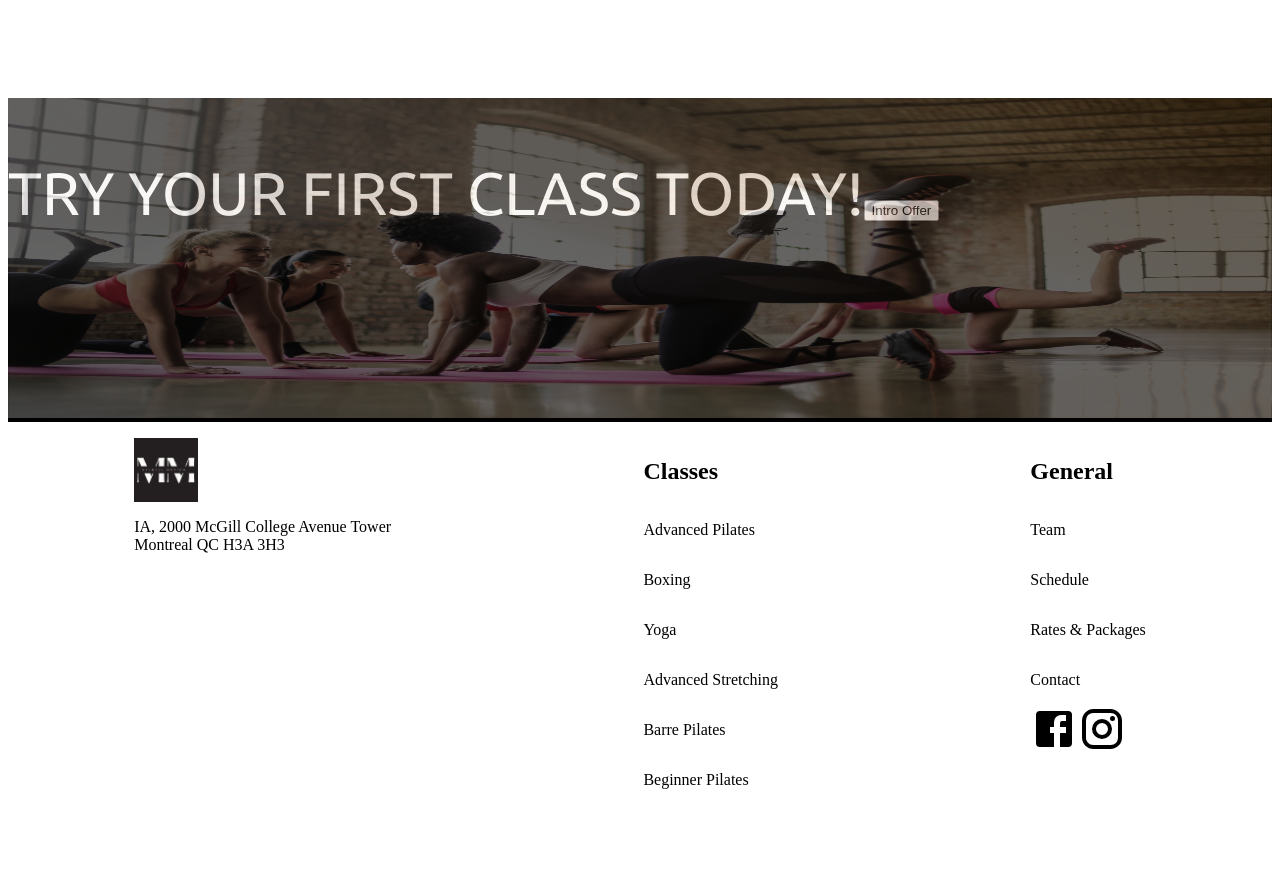
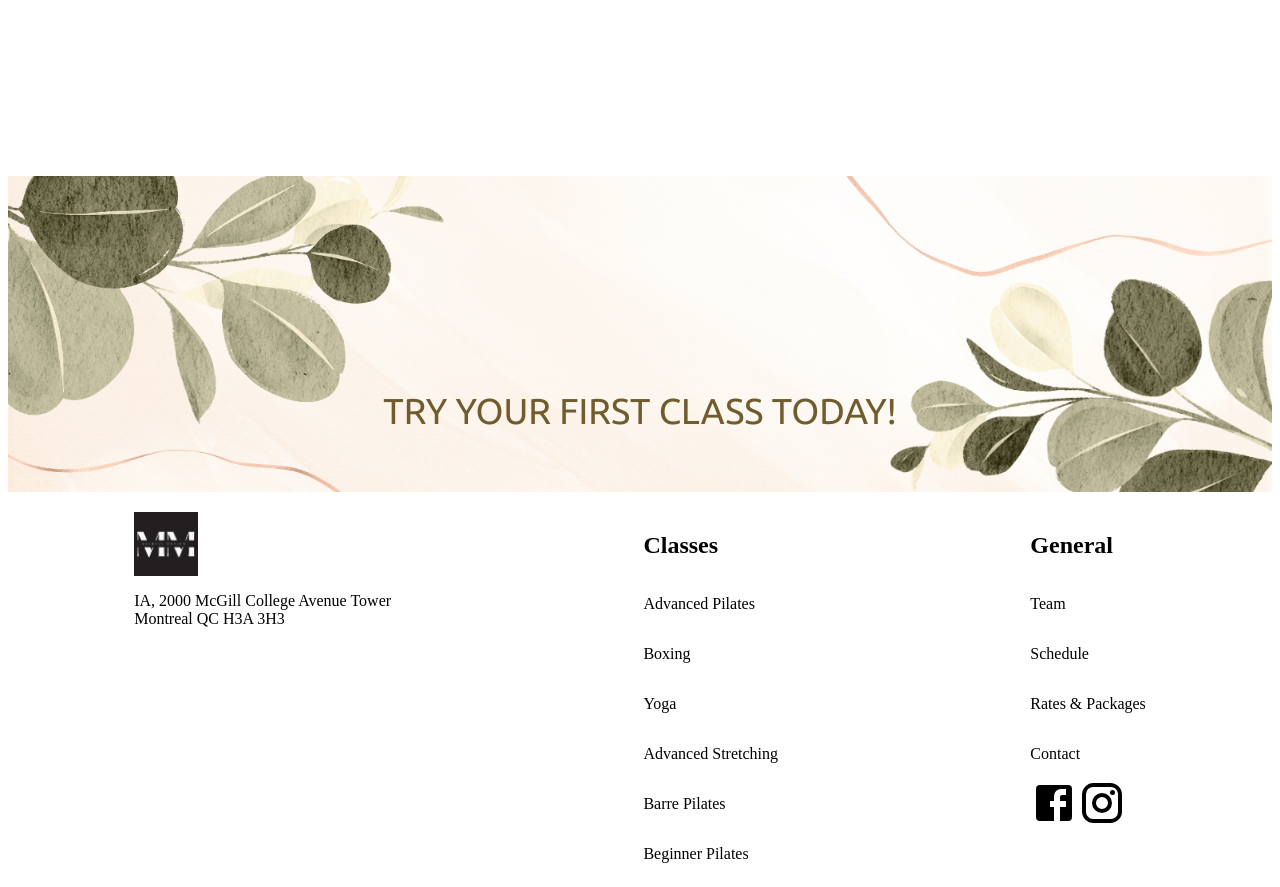
Before and after one commit to WebDevTheresa/Mindful-Motion, a React (Create React App) app in the folder client/: page /Fitnessclass in a window 1280 px wide. Shown: the part 3269-4156 px from the top of the page. Before the commit the page ends 4082 px from the top, so only its background shows below. Built offline with nearby package versions, Linux system fonts and the light colour scheme.

Commit message:
component complete

```diff
--- a/client/src/IntroOffer.js
+++ b/client/src/IntroOffer.js
@@ -1,13 +1,11 @@
 import styled, { withTheme } from 'styled-components';
-import Intro from './pictures/Intro.jpg';
+import Intro from './pictures/Intro.png';
 
 const IntroOffer = () => {
   return (
     <Wrapper>
       <OfferWrapper>
-        <Offer>
-          TRY YOUR FIRST CLASS TODAY!<button>Intro Offer</button>
-        </Offer>
+        <Offer>TRY YOUR FIRST CLASS TODAY!</Offer>
       </OfferWrapper>
       <Img src={Intro} alt="fitness" />
     </Wrapper>
@@ -15,38 +13,39 @@ const IntroOffer = () => {
 };
 
 const Wrapper = styled.div`
-  background-color: black;
+  @media and screen and (max-width: 768px) {
+    width: 100%;
+    height: auto;
+  }
+`;
+const Img = styled.img`
+  width: 100%;
+  z-index: 2;
+  @media and screen and (max-width: 768px) {
+    width: 100%;
+    height: auto;
+  }
+`;
+const OfferWrapper = styled.div`
+  @media and screen and (max-width: 768px) {
+    width: 100%;
+    height: auto;
+  }
+`;
+
+const Offer = styled.p`
+  color: #705c2d;
+  position: relative;
+  top: 292px;
+  font-size: 36px;
+  text-align: center;
+  font-family: 'Roboto', sans-serif;
+  font-family: 'Ubuntu', sans-serif;
 
   @media and screen and (max-width: 768px) {
     width: 100%;
     height: auto;
   }
 `;
-const Img = styled.img`
-  height: 20em;
-  width: 100%;
-  opacity: 0.4;
-
-  @media and screen and (max-width: 768px) {
-    width: 100%;
-  }
-`;
-const OfferWrapper = styled.div`
-  display: flex;
-  //   flex-direction: row;
-  //   justify-content: space-between;
-  //
-`;
-
-const Offer = styled.p`
-  flex-direction: row;
-  justify-content: space-between;
-  color: white;
-  font-size: 60px;
-  position: absolute;
-  text-align: center;
-  font-family: 'Roboto', sans-serif;
-  font-family: 'Ubuntu', sans-serif;
-`;
 
 export default IntroOffer;
```
Also changed, not shown: client/src/pictures/Intro.jpg (deleted), client/src/pictures/Intro.png (added).
